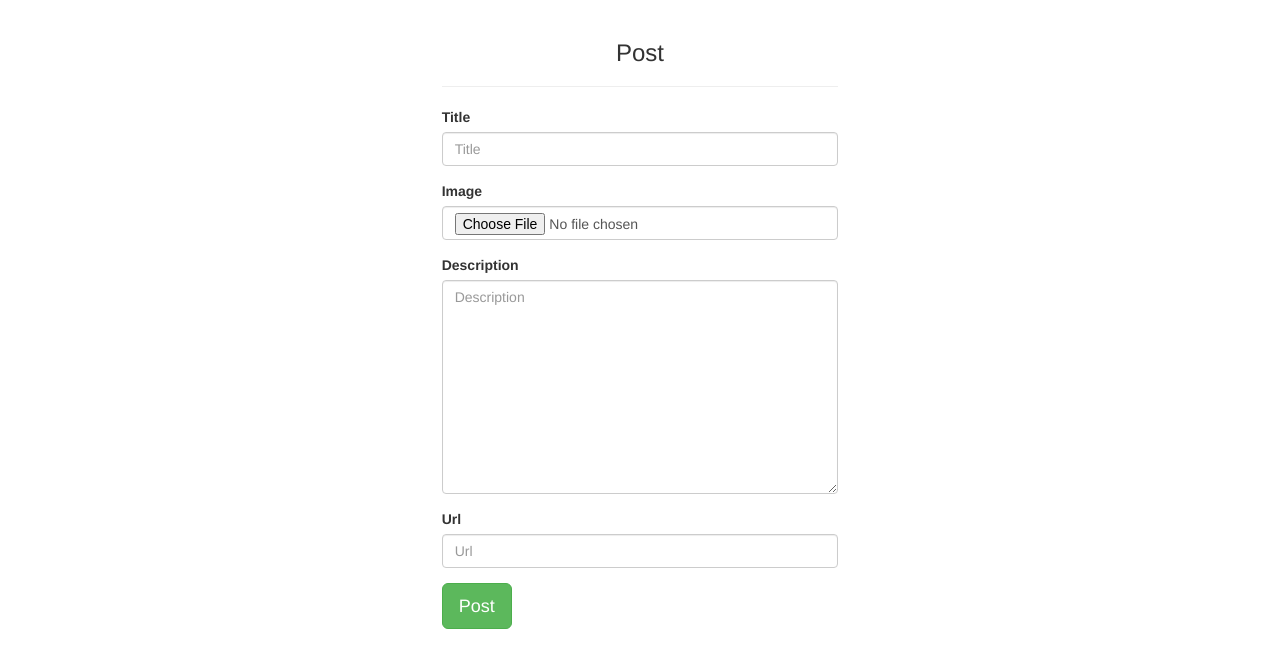
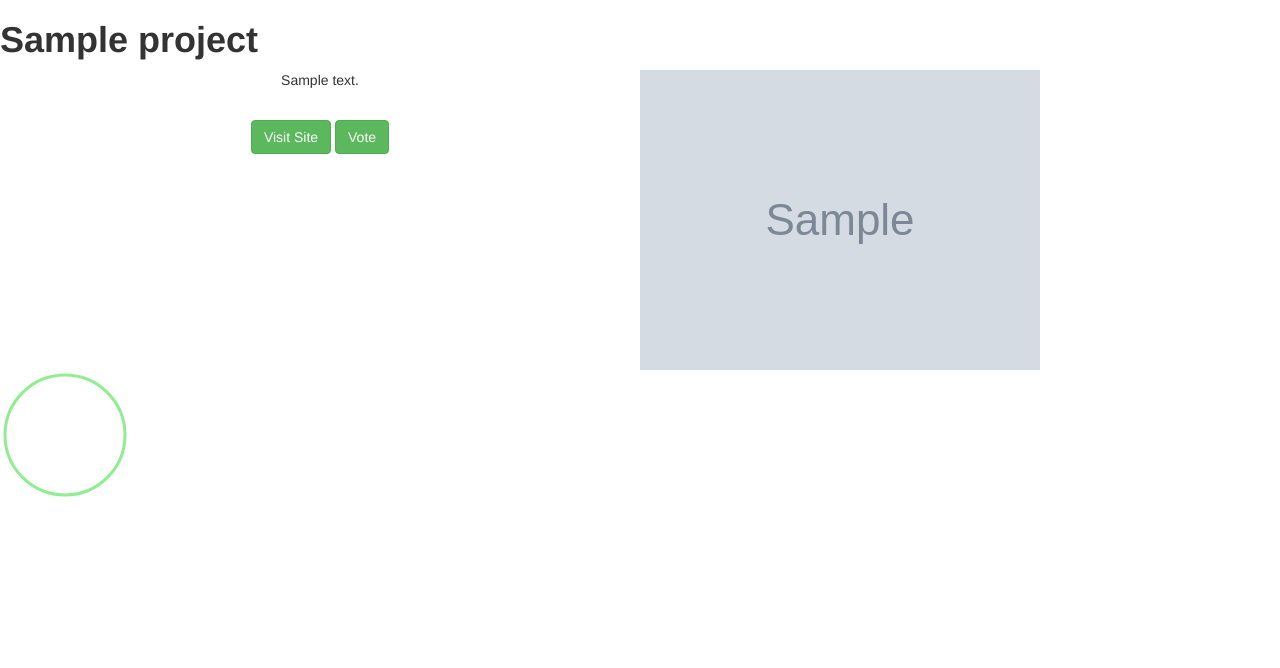
Before and after one commit to Machanga/awwwards, a Django app: template rating/templates/project.html in a window 1280 px wide. Shown: the part 52-720 px from the top of the page. Run offline with Django 3.2, Linux system fonts and the light colour scheme; tables that the repository leaves empty hold one stand-in row (values such as "Sample post"); the template is opened without the code that fills it: values that come from a table or form of the project are taken from there, most other values are stand-ins (such as "Sample title", 1, 10 or a date in 2020); grey boxes marked "Sample" are stand-in pictures; parts of the project's set-up code (start-up, migrations or seed data) failed here and were passed over; some libraries are stand-ins or nearby versions.

Commit message:
create the project view function that renderes the project template to allow a user view the project details

```diff
--- a/rating/templates/project.html
+++ b/rating/templates/project.html
@@ -1,19 +1,46 @@
-{% extends 'base.html' %}
+{% extends 'base.html'%}
 {% load bootstrap3 %}
+{% load static %}
 {% block content %}
-<div class="container-fluid">
-  <div class="row">
-    <div class="col-md-4"></div>
-    <div class="col-md-4">
-      <h3 class="search text-center">Post</h3>
-      <hr>
-      <form class="" action="{% url 'post_project'%}" method="post" enctype="multipart/form-data">
-        {% csrf_token %}
-        {% bootstrap_form form %}
-       <input type="submit" class="btn btn-success btn-lg" value="Post">
-      </form>
+    <div >
+            <div >
+                <h1 class="font-weight-bold"><strong>{{project.title}}</strong></h1>
+                <img src="{{project.image.url}}"  alt="">
+
+                <div class="col-md-6">
+                <p class="text-center" style="padding-left: 120px; padding-right: 120px;">{{project.description}} <br> <a href="{{project.url}}" class="btn btn-success" style="margin-top: 30px;">Visit Site</a> <button class="btn btn-success" style="margin-top: 30px;" data-toggle="modal" data-target="#voteModal">Vote</button></p>
+                </div>
+                </div col-md-6>
+                <svg width="130" height="130">
+                  <circle cx="65" cy="65" r="60" fill-opacity="0" stroke="#90EE90" stroke-width="3" />
+                  <text x="50%" y="50%" text-anchor="middle" fill="white" font-size="50px" font-family="Arial" dy=".3em">{{vote_average}}</text>
+                </svg>
+                </div>
+                </div>
+            </div>
+        </div>
     </div>
-    <div class="col-md-4"></div>
-  </div>
-</div>
+    <div class="modal" id="voteModal" tabindex="-1" role="dialog">
+      <div class="modal-dialog" role="document">
+        <div class="modal-content">
+          <div class="modal-header">
+            <h5 class="modal-title">Vote</h5>
+            <button type="button" class="close" data-dismiss="modal">
+              <span aria-hidden="true">&times;</span>
+            </button>
+          </div>
+          <form  action="{%url 'project' project.id %}" method="post" enctype="multipart/form-data">
+          <div class="modal-body">
+
+                {%csrf_token%}
+
+                {% bootstrap_form form%}
+          </div>
+          <div class="modal-footer">
+            <input type="submit" class="btn btn-success btn-lg" value="Post">
+          </div>
+          </form>
+        </div>
+      </div>
+    </div>
 {% endblock %}
```
Also changed, not shown: rating/views.py (+23 -0 lines).
